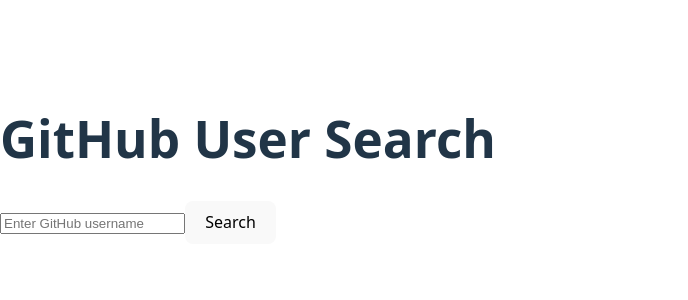
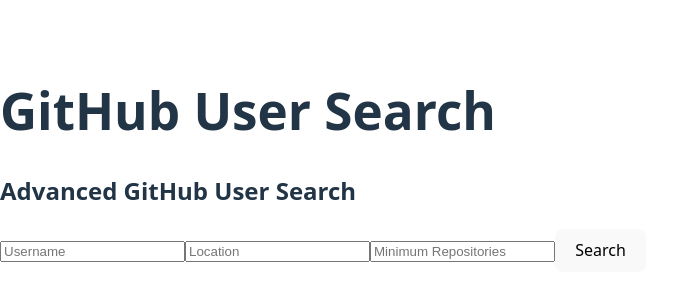
Before and after one commit to Amondi1111/alx-fe-reactjs, a React (Vite) app in the folder github-user-search/: page / in a window 1280 px wide. Shown: the part 240-540 px from the top of the page, without its empty margins (0-688 px from the left). Built offline with nearby package versions, Linux system fonts and the light colour scheme.

Commit message:
Enhancing User Interface and adding Advanced Search Features

```diff
--- a/github-user-search/src/components/Search.jsx
+++ b/github-user-search/src/components/Search.jsx
@@ -1,60 +1,74 @@
 import React, { useState } from 'react';
-import { fetchUserData } from '../services/githubService';
+import fetchGithubUser from '../services/githubService';
 
-const Search = () => {
+
+export default function Search() {
   const [username, setUsername] = useState('');
-  const [userData, setUserData] = useState(null);
+  const [location, setLocation] = useState('');
+  const [minRepos, setMinRepos] = useState('');
+  const [results, setResults] = useState([]);
+  const [error, setError] = useState(null);
   const [loading, setLoading] = useState(false);
-  const [error, setError] = useState(false);
 
-  const handleSubmit = async (e) => {
+  const handleSearch = async (e) => {
     e.preventDefault();
     setLoading(true);
-    setError(false);
-    setUserData(null);
-
+    setError(null);
     try {
-      const data = await fetchUserData(username);
-      setUserData(data);
-    } catch {
-      setError(true);
-    } finally {
+      const users = await githubService.advancedSearch({ username, location, minRepos });
+      setResults(users);
+    } catch (err) {
+      setError('Failed to fetch users.');
+    }
     setLoading(false);
-    }
   };
 
   return (
-    <div>
-      <form onSubmit={handleSubmit}>
+    <div className="max-w-4xl mx-auto p-6">
+      <form onSubmit={handleSearch} className="space-y-4 bg-white shadow-md rounded px-8 pt-6 pb-8 mb-4">
+        <h2 className="text-2xl font-bold mb-4">Advanced GitHub User Search</h2>
+        <div className="flex flex-col md:flex-row md:space-x-4">
           <input
             type="text"
-          placeholder="Enter GitHub username"
+            placeholder="Username"
+            className="input input-bordered flex-1"
             value={username}
             onChange={(e) => setUsername(e.target.value)}
           />
-        <button type="submit">Search</button>
+          <input
+            type="text"
+            placeholder="Location"
+            className="input input-bordered flex-1"
+            value={location}
+            onChange={(e) => setLocation(e.target.value)}
+          />
+          <input
+            type="number"
+            placeholder="Minimum Repositories"
+            className="input input-bordered flex-1"
+            value={minRepos}
+            onChange={(e) => setMinRepos(e.target.value)}
+          />
+          <button type="submit" className="btn btn-primary">Search</button>
+        </div>
       </form>
 
       {loading && <p>Loading...</p>}
-
-      {error && <p>Looks like we cant find the user</p>}
-
-      {userData && (
+      {error && <p className="text-red-500">{error}</p>}
+      <div className="grid gap-4">
+        {results.map((user) => (
+          <div key={user.id} className="border p-4 rounded shadow">
+            <div className="flex items-center space-x-4">
+              <img src={user.avatar_url} alt={user.login} className="w-16 h-16 rounded-full" />
               <div>
-          <img
-            src={userData.avatar_url}
-            alt={userData.login}
-            width="100"
-            height="100"
-          />
-          <p>{userData.login}</p>
-          <a href={userData.html_url} target="_blank" rel="noopener noreferrer">
-            View GitHub Profile
-          </a>
+                <a href={user.html_url} target="_blank" rel="noreferrer" className="text-lg font-semibold text-blue-600">{user.login}</a>
+                <p>Location: {user.location || 'N/A'}</p>
+                <p>Repos: {user.public_repos ?? 'N/A'}</p>
               </div>
-      )}
+            </div>
+          </div>
+        ))}
+      </div>
     </div>
   );
-};
-
-export default Search;
+}
--- a/github-user-search/src/services/githubService.js
+++ b/github-user-search/src/services/githubService.js
@@ -1,10 +1,11 @@
 import axios from 'axios';
 
-export const fetchUserData = async (username) => {
-  try {
-    const response = await axios.get(`https://api.github.com/users/${username}`);
-    return response.data;
-  } catch (error) {
-    throw error;
+const fetchGithubUser = async (username) => {
+  const response = await fetch(`https://api.github.com/users/${username}`);
+  if (!response.ok) {
+    throw new Error('User not found');
   }
+  return await response.json();
 };
+
+export default fetchGithubUser;
```
Lines whose indentation alone changed are shown as unchanged.
